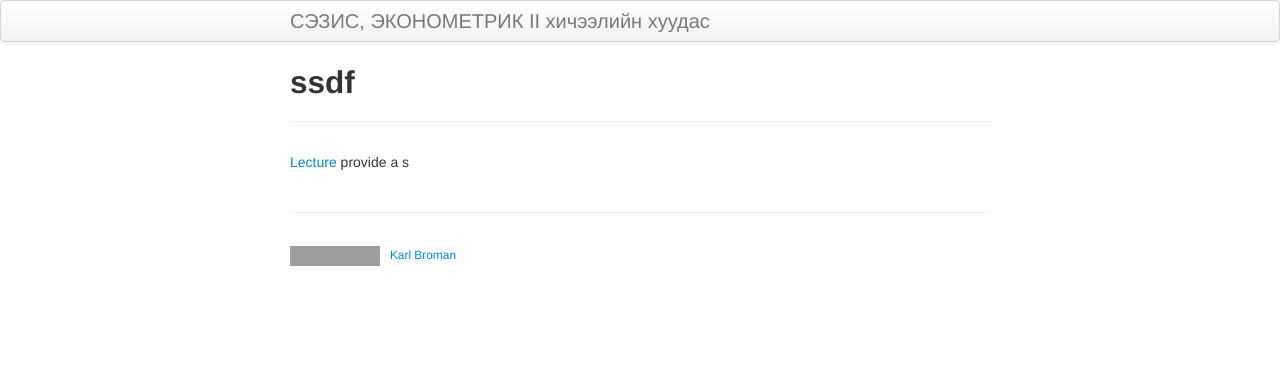
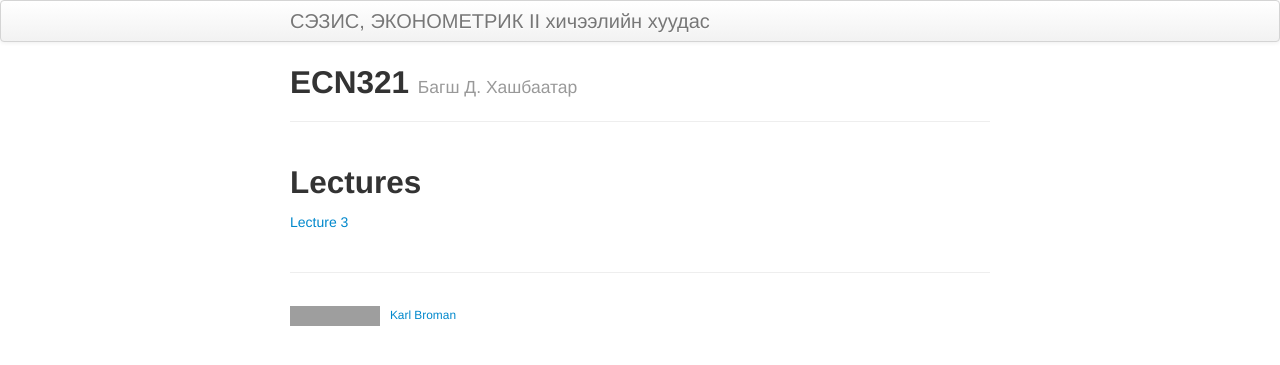
Before and after one commit to Suvd91/ecn321, a Jekyll site: the page built from index.md, in a window 1280 px wide. Shown: the top 365 px of the page. Built offline with Jekyll 4.4.1, drawn with Linux system fonts in a browser that asks for light colours; grey boxes are pictures that could not be loaded.

Commit message:
edit index.md

```diff
--- a/index.md
+++ b/index.md
@@ -1,8 +1,10 @@
 ---
 layout: page
-title: ssdf
-tagline:
+title: ECN321
+tagline:  Багш Д. Хашбаатар
 description: Minimal tutorial on making a simple website with GitHub Pages
 ---
 
-[Lecture](https://pages.github.com) provide a s
+## Lectures
+
+[Lecture 3](pages/Lectures/slide3.html)
```
